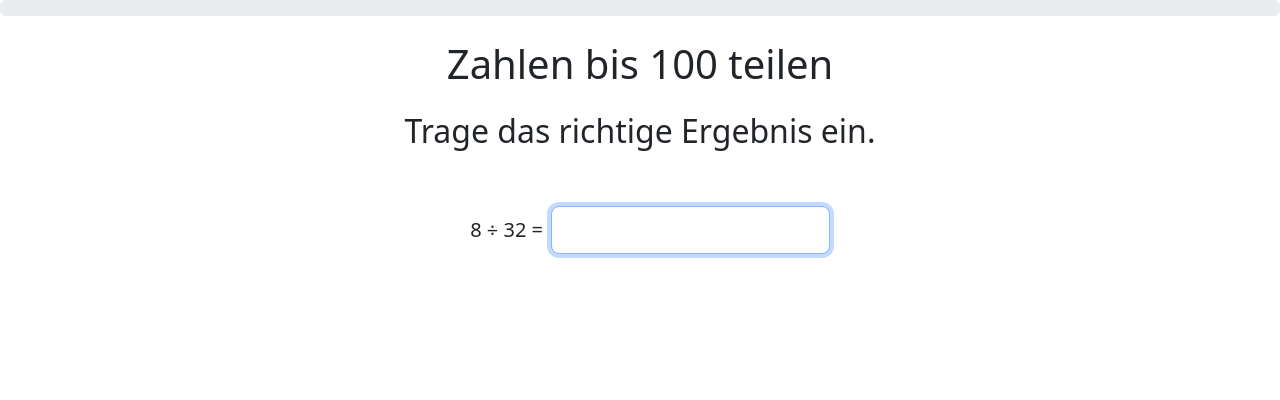
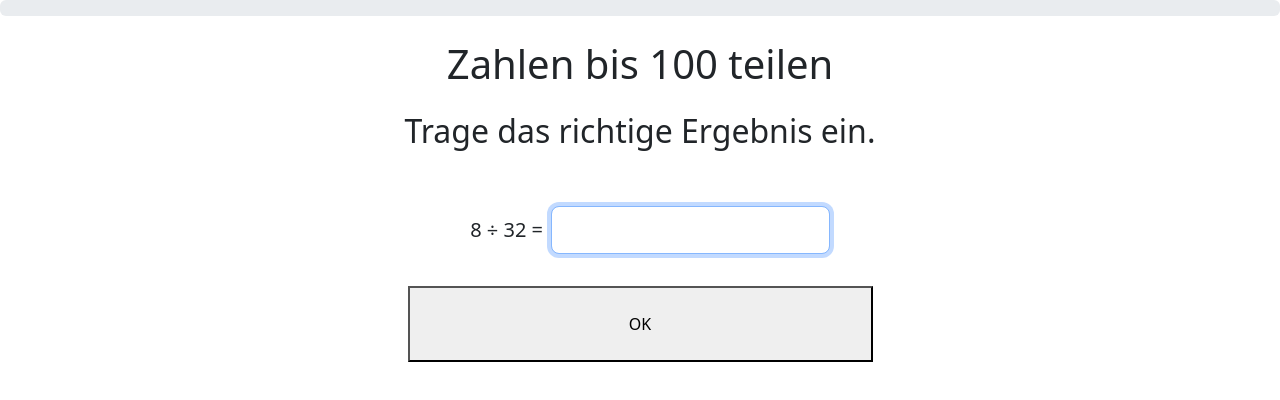
Before and after one commit to Huppys/schulinhalte-digital, a Vue app: page /mathe/divide in a window 1280 px wide. Shown: the top 400 px of the page. Built offline with nearby package versions, Linux system fonts and the light colour scheme.

Commit message:
Focus input field after submission, note a bug

```diff
--- a/src/components/quiz/MathQuiz.vue
+++ b/src/components/quiz/MathQuiz.vue
@@ -27,7 +27,7 @@
             autocomplete="off"
             max="1000"
             min="0"
-            inputmode="decimal"
+            inputmode="numeric"
             spellcheck="false"
             autofocus
           />
@@ -37,6 +37,13 @@
           >
         </div>
       </div>
+      <button
+        class="align-self-center col-5 mt-4 py-4"
+        type="submit"
+        @click="submitResult"
+      >
+        OK
+      </button>
 
       <div
         v-if="showFailuresWarning"
@@ -155,6 +162,8 @@ function submitResult() {
     // divisionStore.saveTodosToLocalStorage();
     router.push({ name: "Dein Ergebnis" });
   }
+
+  resultInput.value.focus();
 }
 </script>
 
```
Also changed, not shown: 1 other file (tests, documents, lock files or other folders).
